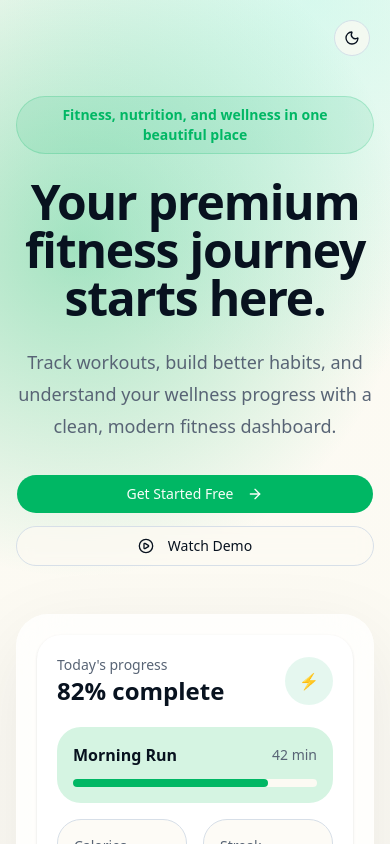
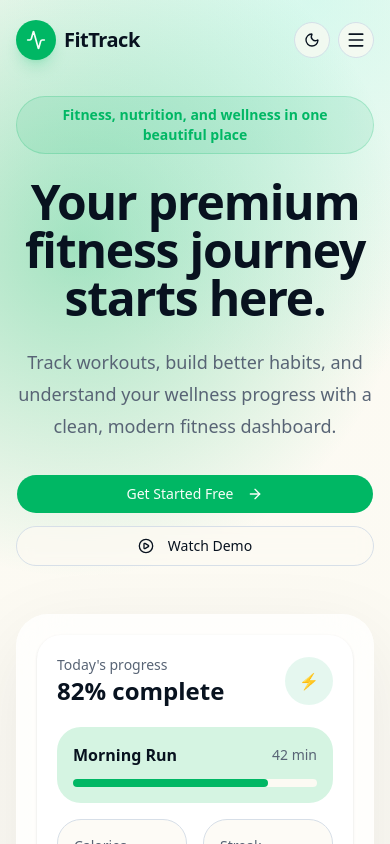
Before and after one commit to vasantharatnam/fittrack, a Next.js app in the folder fittrack/: page / in a window 390 px wide. Shown: the top 844 px of the page. Built offline with nearby package versions, Linux system fonts and the light colour scheme.

Commit message:
feat: builded responsive landing navbar

```diff
--- a/fittrack/src/app/page.tsx
+++ b/fittrack/src/app/page.tsx
@@ -3,16 +3,13 @@ import Link from "next/link"
 import { ArrowRight, PlayCircle } from "lucide-react"
 import { Button } from "@/components/ui/button"
 import { ROUTES } from "@/lib/constants";
-import { ThemeToggle } from "@/components/shared/ThemeToggle";
-
+import  Navbar  from '../components/layout/Navbar';
 
 
 export default function Home() {
   return (
       <main className="min-h-screen overflow-hidden bg-background text-foreground">
-       <div className="fixed right-5 top-5 z-50">
-       <ThemeToggle />
-      </div>
+       <Navbar />
       <section className="premium-gradient relative flex min-h-screen items-center">
         <div className="fit-container relative z-10 grid items-center gap-12 py-24 lg:grid-cols-[1.05fr_0.95fr]">
           <div className="text-center lg:text-left">
--- /dev/null
+++ b/fittrack/src/components/layout/Navbar.tsx
@@ -0,0 +1,163 @@
+"use client"
+
+import Link from "next/link"
+import { Activity, Menu , X } from "lucide-react"
+import { useEffect , useState } from "react"
+import { Button } from "@/components/ui/button"
+import { ThemeToggle } from "../shared/ThemeToggle"
+import { navLinks } from "@/data/landing"
+import { ROUTES } from "@/lib/constants"
+import { cn } from "@/lib/utils"
+
+
+export default function Navbar(){
+
+    const [isScrolled , setIsScrolled] = useState(false);
+    const [isMobileOpen , setIsMobileOpen] = useState(false);
+
+    useEffect( () => {
+       function handleScroll() {
+         setIsScrolled(window.scrollY > 12);
+       }
+
+       handleScroll();
+       window.addEventListener("scroll" , handleScroll);
+
+       return () => window.removeEventListener("scroll" , handleScroll);
+
+    }, [])
+
+    function closeMobileMenu() {
+    setIsMobileOpen(false);
+  }
+
+  return (
+      <>
+       <header
+        className={cn(
+          "fixed left-0 right-0 top-0 z-50 transition-all duration-300",
+          isScrolled
+            ? "border-b border-border/70 bg-background/85 shadow-sm backdrop-blur-xl"
+            : "bg-transparent"
+        )}
+      >
+        <nav className="fit-container flex h-20 items-center justify-between">
+          <Link
+            href={ROUTES.home}
+            className="group inline-flex items-center gap-2"
+            aria-label="Go to FitTrack home"
+          >
+            <span className="flex size-10 items-center justify-center rounded-2xl bg-primary text-primary-foreground shadow-lg shadow-primary/20 transition-transform duration-300 group-hover:scale-105">
+              <Activity className="size-5" />
+            </span>
+
+            <span className="text-xl font-black tracking-tight">FitTrack</span>
+          </Link>
+
+          <div className="hidden items-center gap-8 lg:flex">
+            {navLinks.map((link) => (
+              <a
+                key={link.href}
+                href={link.href}
+                className="text-sm font-semibold text-muted-foreground transition-colors hover:text-foreground"
+              >
+                {link.label}
+              </a>
+            ))}
+          </div>
+
+          <div className="hidden items-center gap-3 lg:flex">
+            <ThemeToggle />
+
+            <Button variant="ghost" asChild className="rounded-full">
+              <Link href={ROUTES.dashboard}>Dashboard</Link>
+            </Button>
+
+            <Button asChild className="rounded-full">
+              <Link href={ROUTES.signup}>Get Started</Link>
+            </Button>
+          </div>
+
+          <div className="flex items-center gap-2 lg:hidden">
+            <ThemeToggle />
+
+            <Button
+              type="button"
+              variant="outline"
+              size="icon"
+              onClick={() => setIsMobileOpen(true)}
+              aria-label="Open navigation menu"
+              className="rounded-full bg-background/70 backdrop-blur"
+            >
+              <Menu className="size-5" />
+            </Button>
+          </div>
+        </nav>
+      </header>
+       {isMobileOpen ? (
+        <div className="fixed inset-0 z-[60] lg:hidden">
+          <button
+            type="button"
+            aria-label="Close menu overlay"
+            onClick={closeMobileMenu}
+            className="absolute inset-0 bg-foreground/30 backdrop-blur-sm"
+          />
+
+          <aside className="absolute right-0 top-0 flex h-full w-[min(88vw,380px)] flex-col border-l bg-background p-6 shadow-2xl">
+            <div className="flex items-center justify-between">
+              <Link
+                href={ROUTES.home}
+                onClick={closeMobileMenu}
+                className="inline-flex items-center gap-2"
+              >
+                <span className="flex size-10 items-center justify-center rounded-2xl bg-primary text-primary-foreground">
+                  <Activity className="size-5" />
+                </span>
+                <span className="text-xl font-black">FitTrack</span>
+              </Link>
+
+              <Button
+                type="button"
+                variant="ghost"
+                size="icon"
+                onClick={closeMobileMenu}
+                aria-label="Close navigation menu"
+                className="rounded-full"
+              >
+                <X className="size-5" />
+              </Button>
+            </div>
+
+            <div className="mt-10 flex flex-col gap-2">
+              {navLinks.map((link) => (
+                <a
+                  key={link.href}
+                  href={link.href}
+                  onClick={closeMobileMenu}
+                  className="rounded-2xl px-4 py-3 text-base font-semibold text-muted-foreground transition-colors hover:bg-secondary hover:text-foreground"
+                >
+                  {link.label}
+                </a>
+              ))}
+            </div>
+
+            <div className="mt-auto grid gap-3">
+              <Button variant="outline" asChild className="rounded-full">
+                <Link href={ROUTES.dashboard} onClick={closeMobileMenu}>
+                  Dashboard
+                </Link>
+              </Button>
+
+              <Button asChild className="rounded-full">
+                <Link href={ROUTES.signup} onClick={closeMobileMenu}>
+                  Get Started Free
+                </Link>
+              </Button>
+            </div>
+          </aside>
+        </div>
+      ) : null}
+      </>
+  )
+
+}
```
